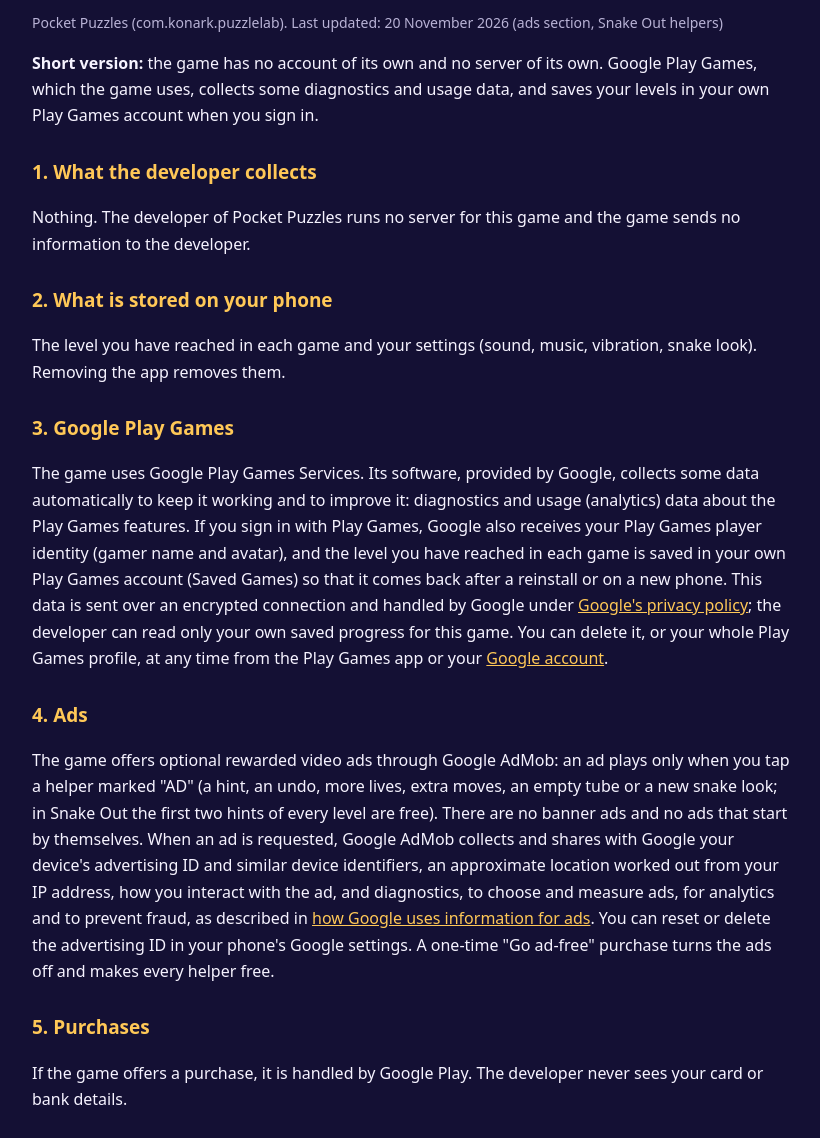
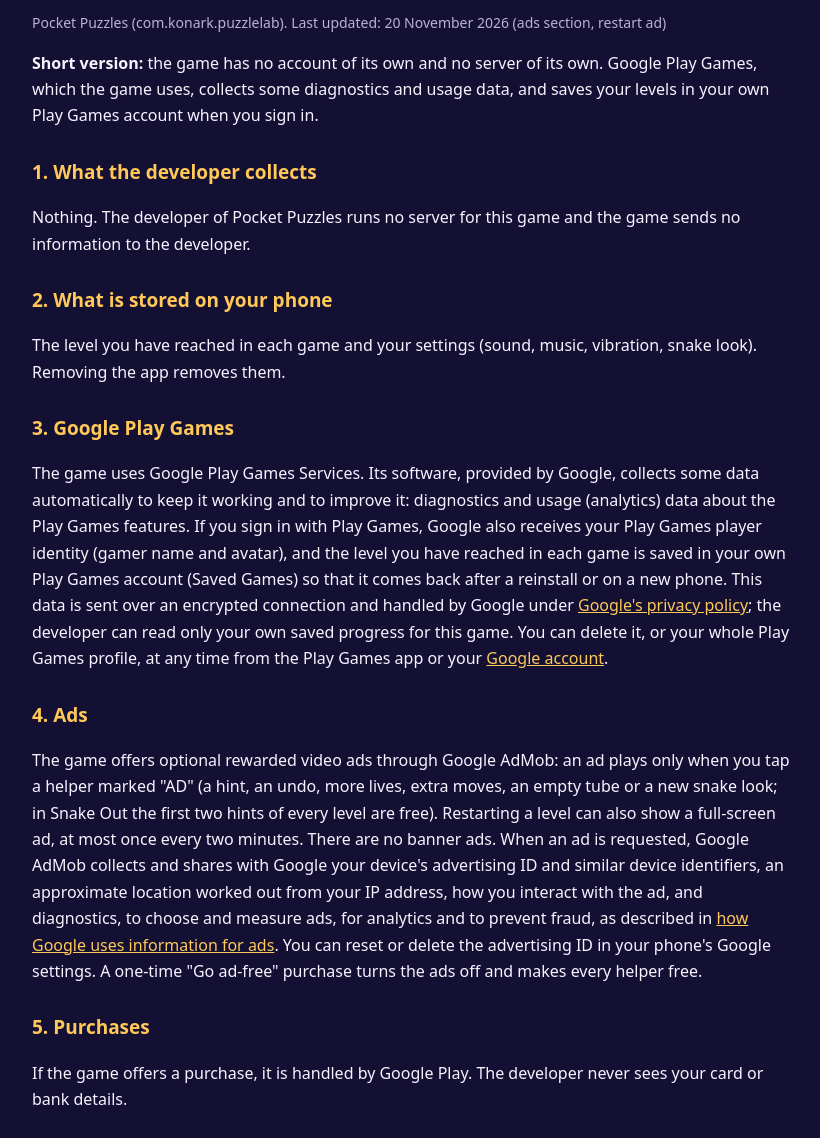
Before and after one commit to konarkjha/puzzlelab-site, a plain HTML site: page privacy.html in a window 1280 px wide. Shown: the part 126-1264 px from the top of the page, without its empty margins (228-1048 px from the left). Drawn offline with Linux system fonts and the light colour scheme.

Commit message:
Privacy: restart can show a full-screen ad

```diff
--- a/privacy.html
+++ b/privacy.html
@@ -4,12 +4,12 @@ main{max-width:760px;margin:0 auto;padding:32px 20px 64px}h1{font-size:30px;marg
 a{color:#ffc857}nav{font-size:14px;margin-bottom:18px}.muted{color:#b9b3d6;font-size:14px}</style></head><body><main>
 <nav><a href="index.html">About</a> &middot; <a href="privacy.html">Privacy</a> &middot; <a href="terms.html">Terms</a> &middot; <a href="delete.html">Delete data</a></nav>
 <h1>Privacy Policy</h1>
-<p class="muted">Pocket Puzzles (com.konark.puzzlelab). Last updated: 20 November 2026 (ads section, Snake Out helpers)</p>
+<p class="muted">Pocket Puzzles (com.konark.puzzlelab). Last updated: 20 November 2026 (ads section, restart ad)</p>
 <p><b>Short version:</b> the game has no account of its own and no server of its own. Google Play Games, which the game uses, collects some diagnostics and usage data, and saves your levels in your own Play Games account when you sign in.</p>
 <h2>1. What the developer collects</h2><p>Nothing. The developer of Pocket Puzzles runs no server for this game and the game sends no information to the developer.</p>
 <h2>2. What is stored on your phone</h2><p>The level you have reached in each game and your settings (sound, music, vibration, snake look). Removing the app removes them.</p>
 <h2>3. Google Play Games</h2><p>The game uses Google Play Games Services. Its software, provided by Google, collects some data automatically to keep it working and to improve it: diagnostics and usage (analytics) data about the Play Games features. If you sign in with Play Games, Google also receives your Play Games player identity (gamer name and avatar), and the level you have reached in each game is saved in your own Play Games account (Saved Games) so that it comes back after a reinstall or on a new phone. This data is sent over an encrypted connection and handled by Google under <a href="https://policies.google.com/privacy">Google's privacy policy</a>; the developer can read only your own saved progress for this game. You can delete it, or your whole Play Games profile, at any time from the Play Games app or your <a href="https://myaccount.google.com">Google account</a>.</p>
-<h2>4. Ads</h2><p>The game offers optional rewarded video ads through Google AdMob: an ad plays only when you tap a helper marked "AD" (a hint, an undo, more lives, extra moves, an empty tube or a new snake look; in Snake Out the first two hints of every level are free). There are no banner ads and no ads that start by themselves. When an ad is requested, Google AdMob collects and shares with Google your device's advertising ID and similar device identifiers, an approximate location worked out from your IP address, how you interact with the ad, and diagnostics, to choose and measure ads, for analytics and to prevent fraud, as described in <a href="https://policies.google.com/technologies/ads">how Google uses information for ads</a>. You can reset or delete the advertising ID in your phone's Google settings. A one-time "Go ad-free" purchase turns the ads off and makes every helper free.</p>
+<h2>4. Ads</h2><p>The game offers optional rewarded video ads through Google AdMob: an ad plays only when you tap a helper marked "AD" (a hint, an undo, more lives, extra moves, an empty tube or a new snake look; in Snake Out the first two hints of every level are free). Restarting a level can also show a full-screen ad, at most once every two minutes. There are no banner ads. When an ad is requested, Google AdMob collects and shares with Google your device's advertising ID and similar device identifiers, an approximate location worked out from your IP address, how you interact with the ad, and diagnostics, to choose and measure ads, for analytics and to prevent fraud, as described in <a href="https://policies.google.com/technologies/ads">how Google uses information for ads</a>. You can reset or delete the advertising ID in your phone's Google settings. A one-time "Go ad-free" purchase turns the ads off and makes every helper free.</p>
 <h2>5. Purchases</h2><p>If the game offers a purchase, it is handled by Google Play. The developer never sees your card or bank details.</p>
 <h2>6. What the game does not do</h2><p>It does not ask for your name, e-mail address, contacts, photos, microphone or location permission, and it has no chat.</p>
 <h2>7. Children</h2><p>The game is not directed at children under 13.</p>
```
